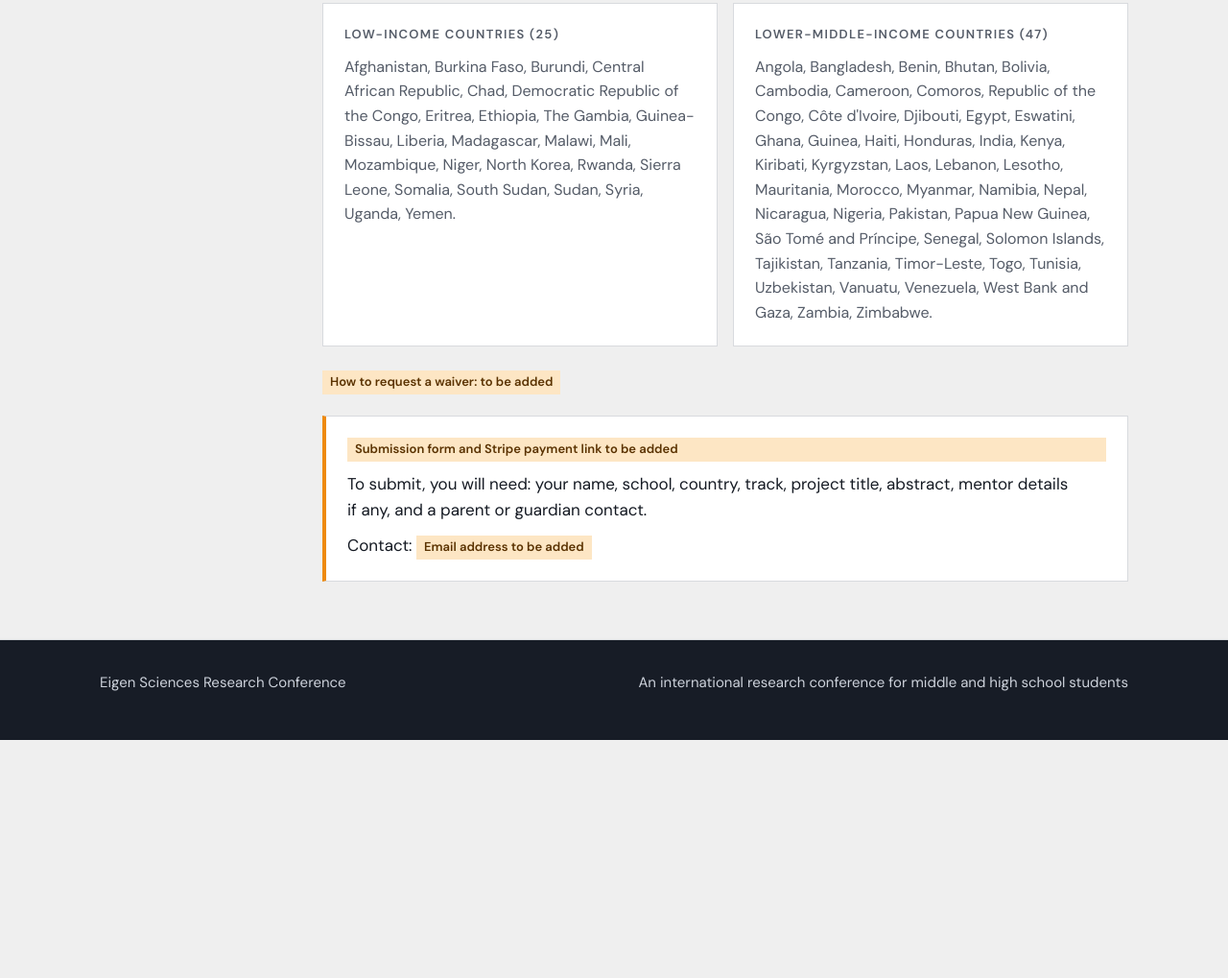
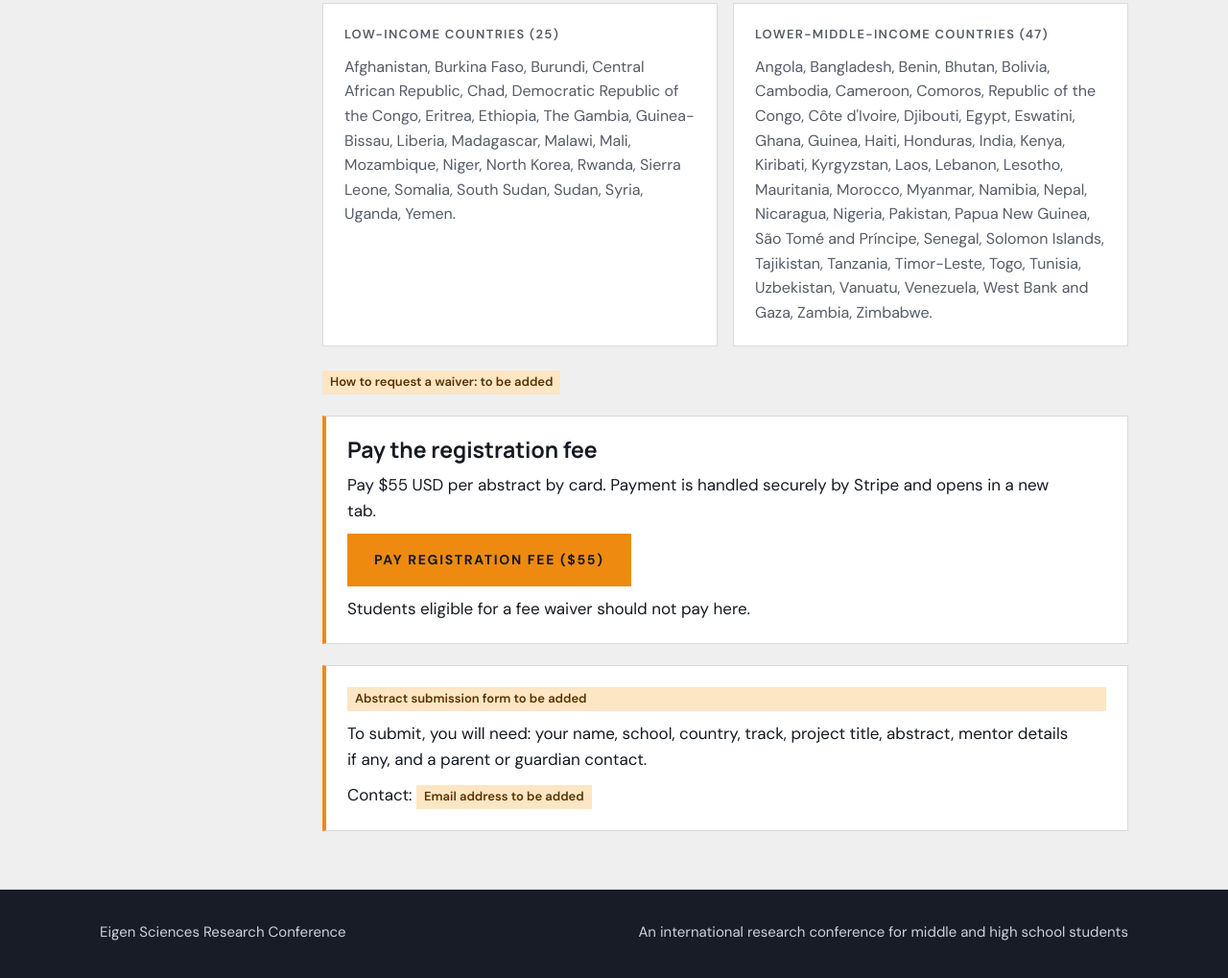
Before and after one commit to eigensciences/conference, a plain HTML site: page registration.html in a window 1280 px wide. Shown: the part 719-1738 px from the top of the page at 96% size. Before the commit the page ends 1490 px from the top, so only its background shows below. Drawn offline with Linux system fonts and the light colour scheme.

Commit message:
Add Stripe payment button to the registration page
Co-Authored-By: Claude Fable 5.2 <noreply@anthropic.com>
Claude-Session: https://claude.ai/code/session_01HYkUThJ5JJFAQt3vFTBuRs

```diff
--- a/registration.html
+++ b/registration.html
@@ -57,7 +57,13 @@
         </div>
         <p><span class="tba">How to request a waiver: to be added</span></p>
         <div class="notice">
-          <span class="tba">Submission form and Stripe payment link to be added</span>
+          <h3 class="sub" style="margin-top:0">Pay the registration fee</h3>
+          <p>Pay $55 USD per abstract by card. Payment is handled securely by Stripe and opens in a new tab.</p>
+          <p><a class="btn primary" href="https://buy.stripe.com/cNiaEW730eIfejw6BRbwk00" target="_blank" rel="noopener">Pay registration fee ($55)</a></p>
+          <p>Students eligible for a fee waiver should not pay here.</p>
+        </div>
+        <div class="notice">
+          <span class="tba">Abstract submission form to be added</span>
           <p>To submit, you will need: your name, school, country, track, project title, abstract, mentor details if any, and a parent or guardian contact.</p>
           <p>Contact: <span class="tba">Email address to be added</span></p>
         </div>
```
